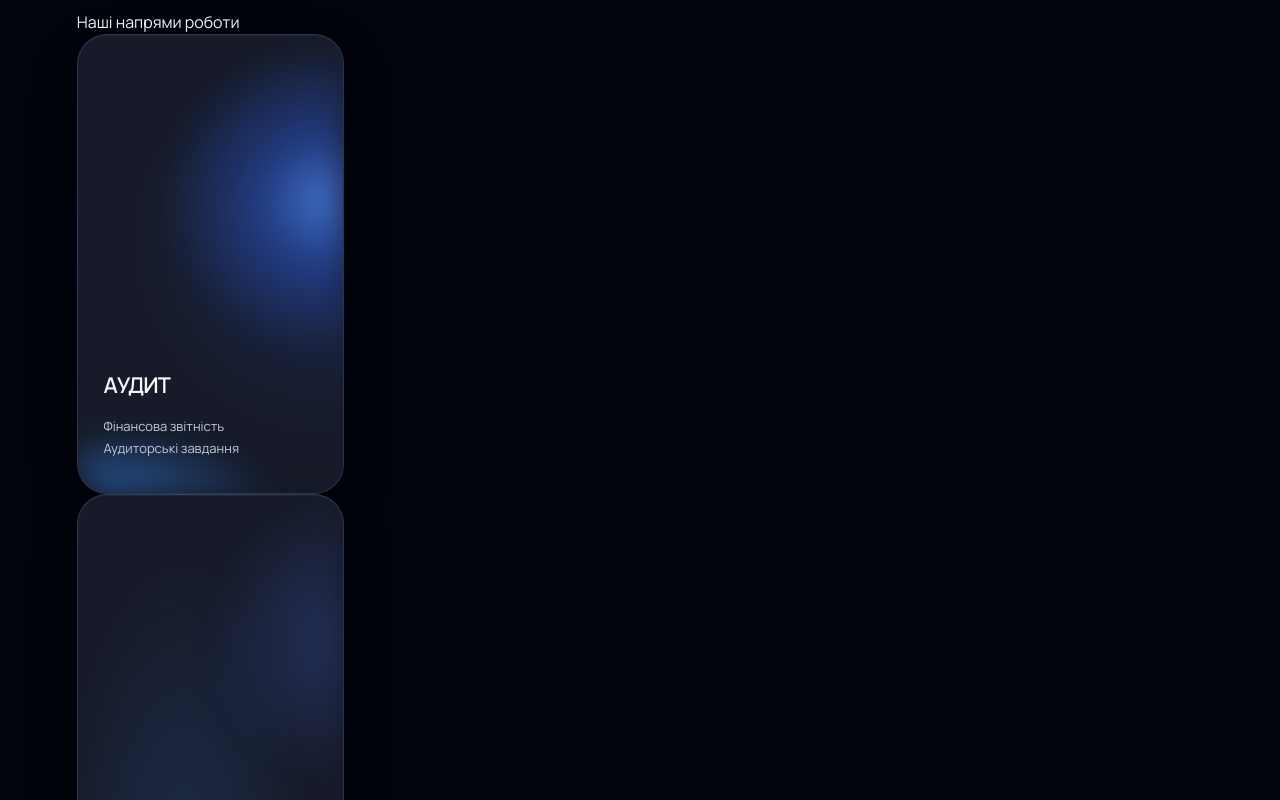
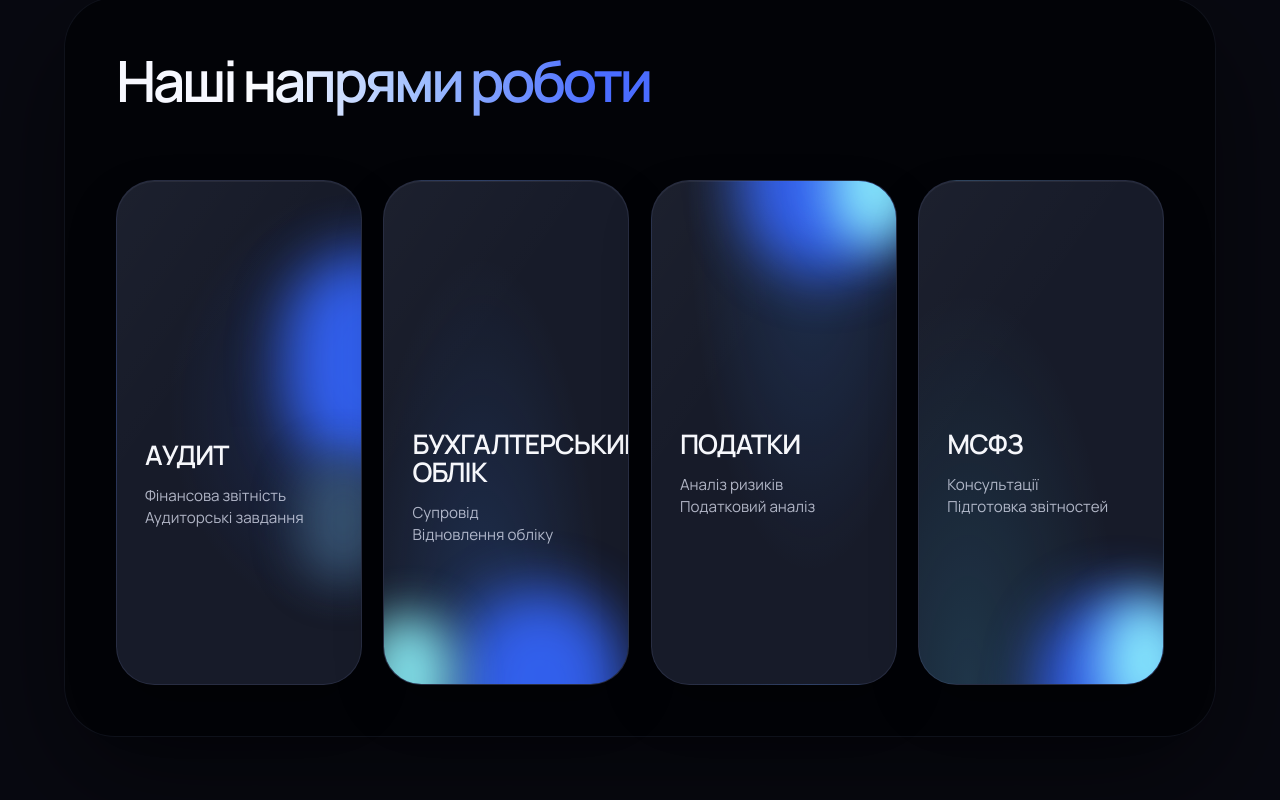
Before and after one commit to dnagorna3817-spec/website_akc_main, a Next.js app: page /about in a window 1280 px wide. Shown: the part 1860-2660 px from the top of the page. Built offline with nearby package versions, Linux system fonts and the light colour scheme.

Commit message:
Match Figma node 1-7 card geometry glow and typography

```diff
--- a/app/about/about.css
+++ b/app/about/about.css
@@ -1215,3 +1215,31 @@ body {
   .akc-about-figma .service::before { transition: opacity .4s ease, filter .4s ease; }
   .akc-about-figma .service:hover::before { opacity: 1; filter: blur(11px); }
 }
+
+/* Pixel-aligned adaptation of Figma node 1:7: 1178px dark rounded frame, 4 x 252px cards */
+.akc-about-figma .services { display:block; padding: clamp(36px,5vw,70px) clamp(24px,5vw,72px); background:#080911; }
+.akc-about-figma .services__frame { box-sizing:border-box; width:100%; max-width:1178px; margin:0 auto; padding:51px; border-radius:51px; border:1px solid rgba(120,137,190,.11); background:#020307; box-shadow:0 40px 120px rgba(0,0,0,.5); }
+.akc-about-figma .services__heading { margin:0 0 69px; color:#f7f8ff; font-size:clamp(38px,4.45vw,64px); line-height:1.1; letter-spacing:-.06em; font-weight:720; }
+.akc-about-figma .services__heading span { background:linear-gradient(90deg,#fbfcff 5%,#9dbdff 45%,#4a6cff 87%); -webkit-background-clip:text; background-clip:text; color:transparent; }
+.akc-about-figma .services__grid { display:grid; grid-template-columns:repeat(4,minmax(0,1fr)); gap:21.76px; }
+.akc-about-figma .service, .akc-about-figma .service--1, .akc-about-figma .service--2, .akc-about-figma .service--3, .akc-about-figma .service--4 { box-sizing:border-box; display:block; grid-column:auto; grid-row:auto; height:505px; min-height:0; border:1px solid rgba(141,159,217,.14); border-radius:38.4px; overflow:hidden; background:#171a29; box-shadow:0 24px 50px rgba(0,0,0,.24),inset 0 1px rgba(255,255,255,.06); transform:none; }
+.akc-about-figma .service::before { display:none; }
+.akc-about-figma .service::after { z-index:0; background:linear-gradient(125deg,rgba(255,255,255,.024),transparent 37%); }
+.akc-about-figma .service__glow { position:absolute; z-index:0; pointer-events:none; border-radius:999px; }
+.akc-about-figma .service__glow--primary { width:165px; height:219px; background:#3566ff; filter:blur(28px); opacity:.9; }
+.akc-about-figma .service__glow--secondary { width:87px; height:124px; background:#90f8ff; filter:blur(24px); opacity:.88; }
+.akc-about-figma .service--1 .service__glow--primary { left:69%; top:14%; }
+.akc-about-figma .service--1 .service__glow--secondary { left:75%; top:55%; background:#3a5877; }
+.akc-about-figma .service--2 .service__glow--primary { left:30%; top:81%; }
+.akc-about-figma .service--2 .service__glow--secondary { left:-8%; top:86%; }
+.akc-about-figma .service--3 .service__glow--primary { left:37%; top:-25%; }
+.akc-about-figma .service--3 .service__glow--secondary { left:74%; top:-12%; }
+.akc-about-figma .service--4 .service__glow--primary { left:49%; top:82%; }
+.akc-about-figma .service--4 .service__glow--secondary { left:75%; top:83%; }
+.akc-about-figma .service__content { position:absolute; z-index:2; left:28px; right:20px; top:249px; bottom:auto; display:block; padding:0; border:0; }
+.akc-about-figma .service--1 .service__content { top:260px; }
+.akc-about-figma .service h3 { margin:0 0 16px; max-width:100%; font-size:26.88px; line-height:1.04; font-weight:680; letter-spacing:-.034em; text-transform:none; }
+.akc-about-figma .service p { margin:0; font-size:15.2px; line-height:22.04px; color:rgba(234,238,255,.72); text-align:left; }
+.akc-about-figma .service:hover { transform:none; border-color:rgba(141,159,217,.14); box-shadow:0 24px 50px rgba(0,0,0,.24); }
+@media(max-width:1050px) { .akc-about-figma .services__frame { padding:36px; border-radius:38px; } .akc-about-figma .services__grid { grid-template-columns:repeat(2,minmax(0,1fr)); } .akc-about-figma .service, .akc-about-figma .service--1, .akc-about-figma .service--2, .akc-about-figma .service--3, .akc-about-figma .service--4 { height:470px; } .akc-about-figma .services__heading { margin-bottom:45px; } }
+@media(max-width:600px) { .akc-about-figma .services { padding:30px 16px; } .akc-about-figma .services__frame { padding:24px; border-radius:30px; } .akc-about-figma .services__heading { font-size:clamp(32px,8vw,44px); margin-bottom:30px; } .akc-about-figma .services__grid { grid-template-columns:1fr; gap:16px; } .akc-about-figma .service, .akc-about-figma .service--1, .akc-about-figma .service--2, .akc-about-figma .service--3, .akc-about-figma .service--4 { height:400px; border-radius:30px; } .akc-about-figma .service__content,.akc-about-figma .service--1 .service__content { top:205px; left:26px; } }
```
